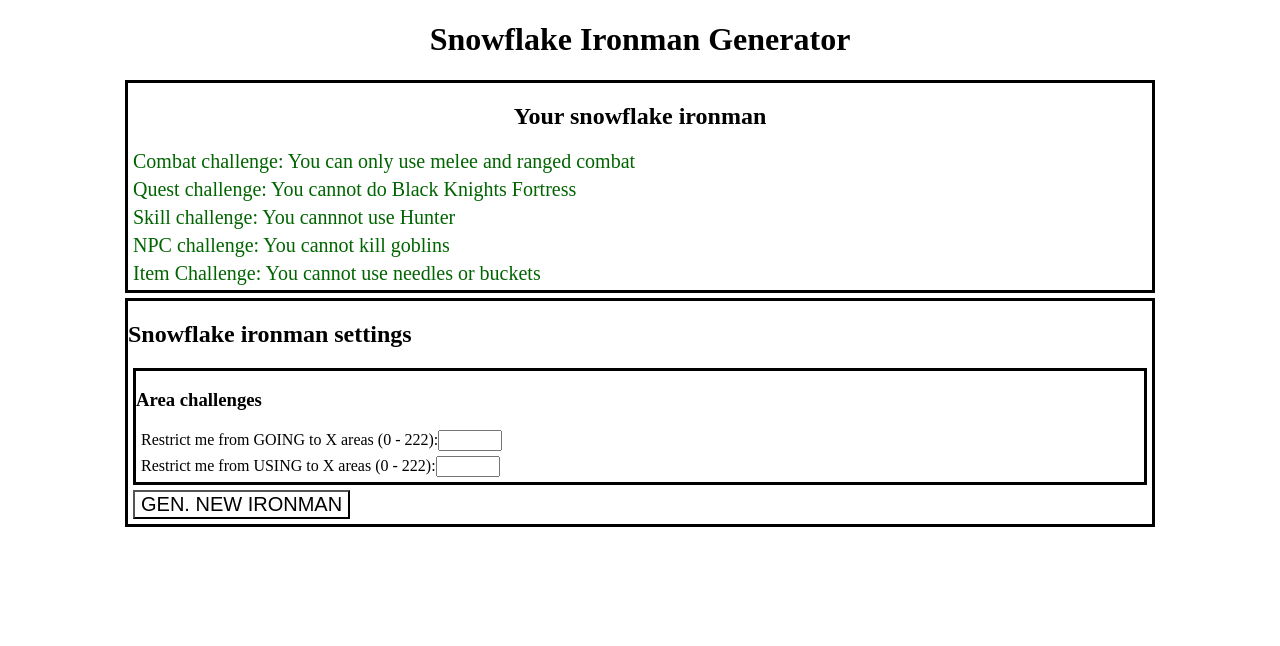
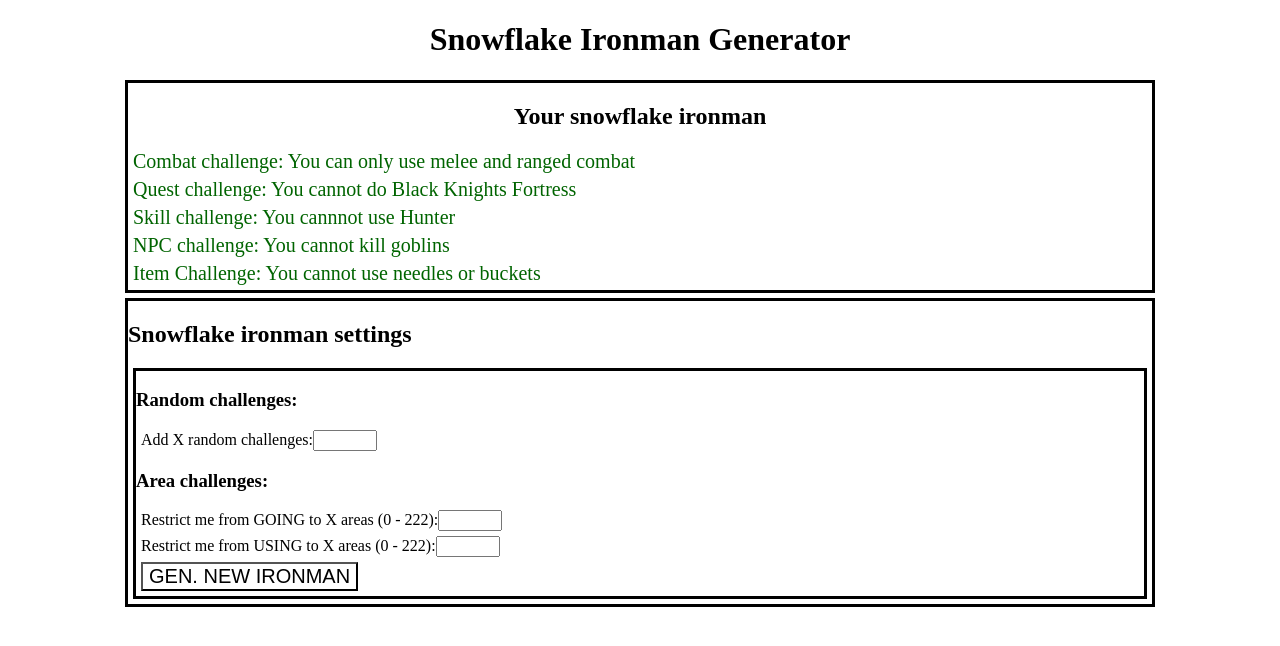
Before and after one commit to Yonkai/ironman-challenge-maker, a Next.js app: page / in a window 1280 px wide. Shown: the top 646 px of the page. Built offline with nearby package versions, Linux system fonts and the light colour scheme.

Commit message:
Add form

```diff
--- a/components/IronmanSettings.js
+++ b/components/IronmanSettings.js
@@ -11,7 +11,17 @@ class IronmanSettings extends Component {
         <h2>Snowflake ironman settings</h2>
         <div className='area-restrictions'>
           {/* Generates object through class based on input */}
-          <h3>Area challenges</h3>
+          <h3>Random challenges:</h3>
+          <form action='' method='get' class='form-example'>
+
+            <div>
+              <label for='areas'>Add X random challenges:</label>
+              <input type='number' name='areas'
+                min='0' max='222' />
+            </div>
+          </form>
+
+          <h3>Area challenges:</h3>
           <form action='' method='get' class='form-example'>
 
             <div>
@@ -25,12 +35,12 @@ class IronmanSettings extends Component {
               <input type='number' name='areas'
                 min='0' max='222' />
             </div>
+            <button onClick={this.GenereatedChallenge}>GEN. NEW IRONMAN</button>
           </form>
 
           {/* "Restrict me from using X areas", "Allow me to go to X areas" basically the same thing. */}
         </div>
 
-        <button onClick={this.GenereatedChallenge}>GEN. NEW IRONMAN</button>
         <style jsx>
           {`
                 .settings-main{
```
